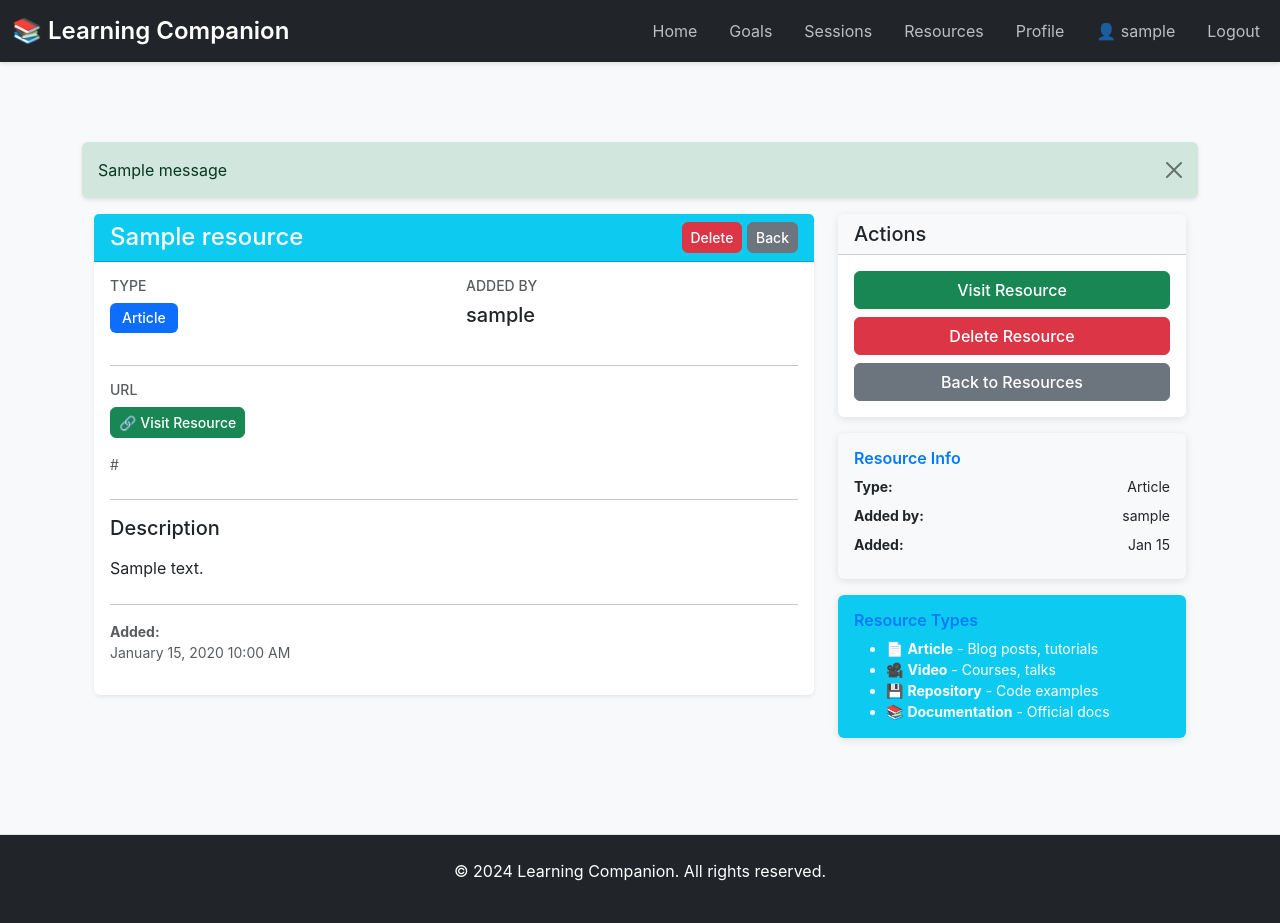
After one commit to Austin7V/learning-companion, a Django app: page /learning/resources/1/ in a window 1280 px wide. The commit adds this page. Run offline with Django 4.2, Linux system fonts and the light colour scheme; a user stored in the database is signed in; tables that the repository leaves empty hold one stand-in row (values such as "Sample post"); one stand-in notice (Sample message) is shown.

Commit message:
feat: create Resource model and CRUD views (Ticket 4.1)
Create Resource model with:
- url (URLField)
- title (CharField)
- type (choices: article/video/repo/doc)
- description (TextField)
- added_by (ForeignKey to User)
- created_at (DateTimeField)

Create ResourceForm for resource creation.

Create 4 resource views:
- resource_list (with type filtering)
- resource_detail
- resource_create
- resource_delete (only for resource owner)

Create 4 templates:
- resource_list.html (with type filtering and grid layout)
- resource_detail.html (with resource info)
- resource_form.html (create form)
- resource_confirm_delete.html (delete confirmation)

Update urls.py with resource routes.
Update base.html navbar with Resources link.
Create migration for Resource model.

Acceptance criteria met:
✓ Resource model created with all required fields
✓ Users can browse all resources from all users
✓ Type filtering works on resource list
✓ Users can create new resources
✓ Users can delete only their own resources
✓ Resource links work and open in new tab
✓ Type icons/colors displayed
✓ Migration created
✓ Django check passes

Co-Authored-By: Claude Haiku 4.5 <noreply@anthropic.com>

```diff
--- a/learning/models.py
+++ b/learning/models.py
@@ -79,3 +79,29 @@ class LearningSession(models.Model):
             models.Index(fields=['owner', '-date']),
             models.Index(fields=['goal', 'owner']),
         ]
+
+
+class Resource(models.Model):
+    TYPE_CHOICES = (
+        ('article', 'Article'),
+        ('video', 'Video'),
+        ('repo', 'Repository'),
+        ('doc', 'Documentation'),
+    )
+
+    url = models.URLField()
+    title = models.CharField(max_length=300)
+    type = models.CharField(max_length=20, choices=TYPE_CHOICES)
+    description = models.TextField(blank=True)
+    added_by = models.ForeignKey(User, on_delete=models.CASCADE, related_name='resources')
+    created_at = models.DateTimeField(auto_now_add=True)
+
+    def __str__(self):
+        return f"{self.title} ({self.get_type_display()})"
+
+    class Meta:
+        ordering = ['-created_at']
+        indexes = [
+            models.Index(fields=['-created_at']),
+            models.Index(fields=['type']),
+        ]
--- a/learning/templates/learning/base.html
+++ b/learning/templates/learning/base.html
@@ -27,7 +27,7 @@
                         <a class="nav-link" href="{% url 'session_list' %}">Sessions</a>
                     </li>
                     <li class="nav-item">
-                        <a class="nav-link" href="#">Resources</a>
+                        <a class="nav-link" href="{% url 'resource_list' %}">Resources</a>
                     </li>
                     <li class="nav-item">
                         <a class="nav-link" href="{% url 'profile_detail' %}">Profile</a>
--- /dev/null
+++ b/learning/templates/learning/resource_detail.html
@@ -0,0 +1,115 @@
+{% extends "learning/base.html" %}
+
+{% block title %}{{ resource.title }} - Learning Companion{% endblock %}
+
+{% block content %}
+<div class="container">
+    <div class="row">
+        <div class="col-md-8">
+            <div class="card shadow-sm mb-4">
+                <div class="card-header bg-info text-white d-flex justify-content-between align-items-center">
+                    <h4 class="mb-0">{{ resource.title }}</h4>
+                    <div>
+                        {% if resource.added_by == user %}
+                        <a href="{% url 'resource_delete' resource.pk %}" class="btn btn-sm btn-danger">Delete</a>
+                        {% endif %}
+                        <a href="{% url 'resource_list' %}" class="btn btn-sm btn-secondary">Back</a>
+                    </div>
+                </div>
+                <div class="card-body">
+                    <!-- Resource Metadata -->
+                    <div class="row mb-4">
+                        <div class="col-md-6">
+                            <h6 class="text-muted small text-uppercase">Type</h6>
+                            <p class="h5"><span class="badge bg-primary">{{ resource.get_type_display }}</span></p>
+                        </div>
+                        <div class="col-md-6">
+                            <h6 class="text-muted small text-uppercase">Added By</h6>
+                            <p class="h5">{{ resource.added_by.username }}</p>
+                        </div>
+                    </div>
+
+                    <hr>
+
+                    <!-- Resource URL -->
+                    <div class="mb-4">
+                        <h6 class="text-muted small text-uppercase">URL</h6>
+                        <p>
+                            <a href="{{ resource.url }}" target="_blank" class="btn btn-success btn-sm">
+                                🔗 Visit Resource
+                            </a>
+                        </p>
+                        <p class="text-break small text-muted">{{ resource.url }}</p>
+                    </div>
+
+                    <hr>
+
+                    <!-- Description -->
+                    {% if resource.description %}
+                    <div class="mb-4">
+                        <h5>Description</h5>
+                        <p>{{ resource.description|linebreaks }}</p>
+                    </div>
+                    {% endif %}
+
+                    <hr>
+
+                    <!-- Timestamps -->
+                    <div class="text-muted small">
+                        <p>
+                            <strong>Added:</strong><br>
+                            {{ resource.created_at|date:"F d, Y g:i A" }}
+                        </p>
+                    </div>
+                </div>
+            </div>
+        </div>
+
+        <div class="col-md-4">
+            <!-- Quick Actions -->
+            <div class="card mb-3">
+                <div class="card-header bg-light">
+                    <h5 class="mb-0">Actions</h5>
+                </div>
+                <div class="card-body">
+                    <a href="{{ resource.url }}" target="_blank" class="btn btn-success w-100 mb-2">Visit Resource</a>
+                    {% if resource.added_by == user %}
+                    <a href="{% url 'resource_delete' resource.pk %}" class="btn btn-danger w-100 mb-2">Delete Resource</a>
+                    {% endif %}
+                    <a href="{% url 'resource_list' %}" class="btn btn-secondary w-100">Back to Resources</a>
+                </div>
+            </div>
+
+            <!-- Type Info -->
+            <div class="card mb-3 bg-light">
+                <div class="card-body">
+                    <h6 class="card-title">Resource Info</h6>
+                    <dl class="row mb-0 small">
+                        <dt class="col-6">Type:</dt>
+                        <dd class="col-6 text-end">{{ resource.get_type_display }}</dd>
+
+                        <dt class="col-6">Added by:</dt>
+                        <dd class="col-6 text-end">{{ resource.added_by.username }}</dd>
+
+                        <dt class="col-6">Added:</dt>
+                        <dd class="col-6 text-end">{{ resource.created_at|date:"M d" }}</dd>
+                    </dl>
+                </div>
+            </div>
+
+            <!-- Type Icons -->
+            <div class="card bg-info text-white">
+                <div class="card-body">
+                    <h6 class="card-title">Resource Types</h6>
+                    <ul class="small mb-0">
+                        <li>📄 <strong>Article</strong> - Blog posts, tutorials</li>
+                        <li>🎥 <strong>Video</strong> - Courses, talks</li>
+                        <li>💾 <strong>Repository</strong> - Code examples</li>
+                        <li>📚 <strong>Documentation</strong> - Official docs</li>
+                    </ul>
+                </div>
+            </div>
+        </div>
+    </div>
+</div>
+{% endblock %}
--- a/learning/urls.py
+++ b/learning/urls.py
@@ -21,6 +21,11 @@ urlpatterns = [
     path('sessions/<int:pk>/', views.session_detail, name='session_detail'),
     path('sessions/<int:pk>/edit/', views.session_update, name='session_update'),
     path('sessions/<int:pk>/delete/', views.session_delete, name='session_delete'),
+    # Resources
+    path('resources/', views.resource_list, name='resource_list'),
+    path('resources/new/', views.resource_create, name='resource_create'),
+    path('resources/<int:pk>/', views.resource_detail, name='resource_detail'),
+    path('resources/<int:pk>/delete/', views.resource_delete, name='resource_delete'),
     # Dashboard
     path('', views.dashboard, name='dashboard'),
 ]
--- a/learning/views.py
+++ b/learning/views.py
@@ -5,8 +5,8 @@ from django.contrib import messages
 from django.http import Http404
 from django.db.models import Q, Sum
 from datetime import datetime
-from .forms import RegisterForm, ProfileForm, GoalForm, LearningSessionForm
-from .models import Profile, Goal, LearningSession
+from .forms import RegisterForm, ProfileForm, GoalForm, LearningSessionForm, ResourceForm
+from .models import Profile, Goal, LearningSession, Resource
 
 
 def register(request):
@@ -228,3 +228,53 @@ def dashboard(request):
         'active_goals': active_goals,
     }
     return render(request, 'learning/dashboard.html', context)
+
+
+@login_required
+def resource_list(request):
+    type_filter = request.GET.get('type', '')
+    resources = Resource.objects.all()
+
+    if type_filter:
+        resources = resources.filter(type=type_filter)
+
+    context = {
+        'resources': resources,
+        'type_choices': Resource.TYPE_CHOICES,
+        'selected_type': type_filter,
+    }
+    return render(request, 'learning/resource_list.html', context)
+
+
+@login_required
+def resource_detail(request, pk):
+    resource = get_object_or_404(Resource, pk=pk)
+    return render(request, 'learning/resource_detail.html', {'resource': resource})
+
+
+@login_required
+def resource_create(request):
+    if request.method == 'POST':
+        form = ResourceForm(request.POST)
+        if form.is_valid():
+            resource = form.save(commit=False)
+            resource.added_by = request.user
+            resource.save()
+            messages.success(request, 'Resource added successfully!')
+            return redirect('resource_detail', pk=resource.pk)
+    else:
+        form = ResourceForm()
+
+    return render(request, 'learning/resource_form.html', {'form': form, 'title': 'Add New Resource'})
+
+
+@login_required
+def resource_delete(request, pk):
+    resource = get_object_or_404(Resource, pk=pk, added_by=request.user)
+
+    if request.method == 'POST':
+        resource.delete()
+        messages.success(request, 'Resource deleted successfully!')
+        return redirect('resource_list')
+
+    return render(request, 'learning/resource_confirm_delete.html', {'resource': resource})
```
Also changed, not shown: learning/forms.py (+13 -1 lines), learning/templates/learning/resource_confirm_delete.html (added, +37 -0 lines), learning/templates/learning/resource_form.html (added, +86 -0 lines), learning/templates/learning/resource_list.html (added, +99 -0 lines), db.sqlite3, learning/migrations/0004_resource.py (added).
